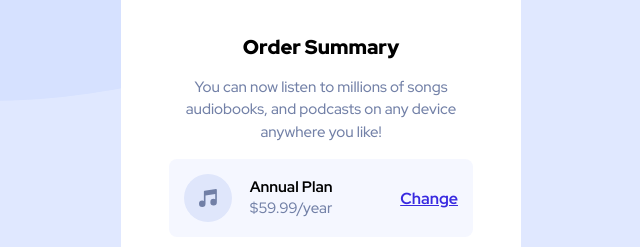
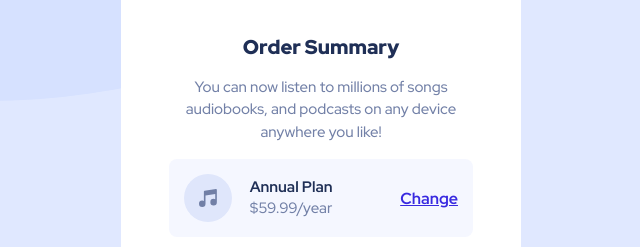
Before and after one commit to AmeerHamza838/Order-Summery-Component-Project-2, a plain HTML site: page order-summary-component-main/index.html in a window 1280 px wide. Shown: the part 287-534 px from the top of the page, 319-959 px from the left. Drawn offline with Linux system fonts and the light colour scheme.

Commit message:
update 0.0.2

```diff
--- a/order-summary-component-main/style.css
+++ b/order-summary-component-main/style.css
@@ -36,6 +36,7 @@ body{
 }
 
 main{
+
     margin-bottom: 2rem;
     background-color: white;
     border-radius: .5rem;
@@ -86,6 +87,9 @@ p{
     font-weight: 700;
     font-size: 12;
 }
+h1, h3{
+    color: var(--dark-blue);
+}
 
 .change{
     font-weight: 700;
@@ -95,6 +99,7 @@ p{
 .cancel{
     font-weight: 700;
 }
+
 
 button{
     font-weight: 700;
```
Also changed, not shown: order-summary-component-main/images/image.png (added), 1 other file.
